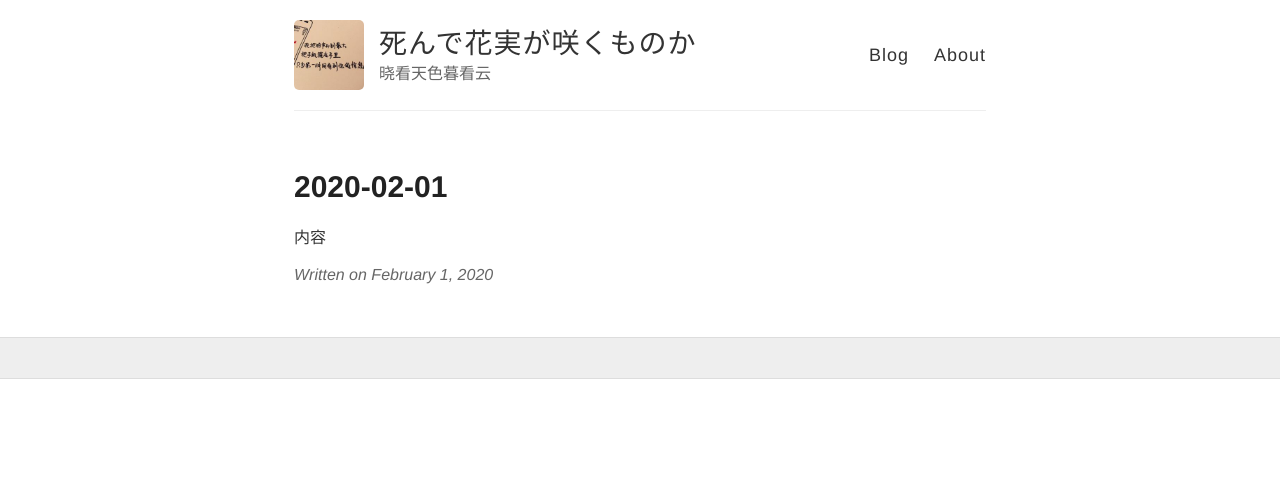
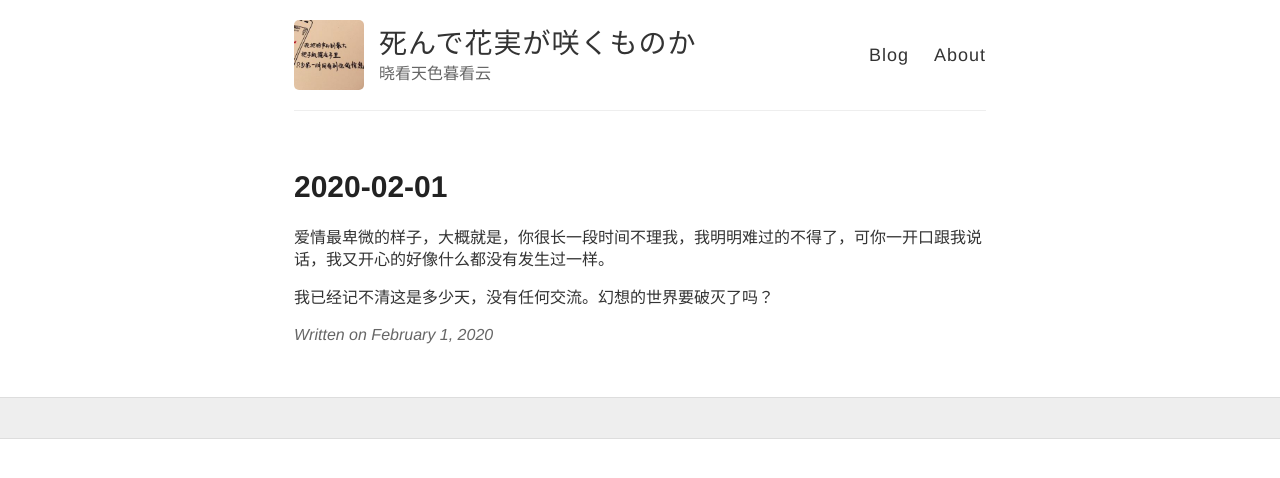
Before and after one commit to wiki650/wiki650.github.io, a Jekyll site: the page built from _posts/2020-02-01-wiki20200201.md, in a window 1280 px wide. Shown: the top 478 px of the page. Built offline with Jekyll 4.4.1, drawn with Linux system fonts in a browser that asks for light colours; comment, search, counter and statistics services are not loaded.

Commit message:
Update 2020-02-01-wiki20200201.md

```diff
--- a/_posts/2020-02-01-wiki20200201.md
+++ b/_posts/2020-02-01-wiki20200201.md
@@ -3,4 +3,6 @@ layout: post
 title: 2020-02-01
 ---
 
-内容
+爱情最卑微的样子，大概就是，你很长一段时间不理我，我明明难过的不得了，可你一开口跟我说话，我又开心的好像什么都没有发生过一样。
+
+我已经记不清这是多少天，没有任何交流。幻想的世界要破灭了吗？
```
